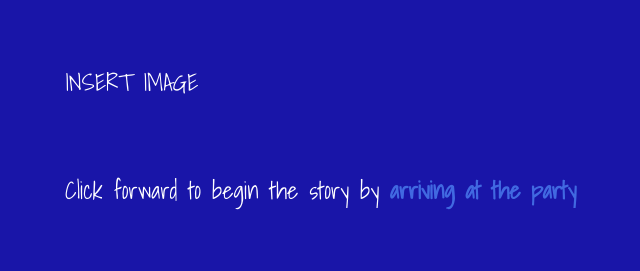
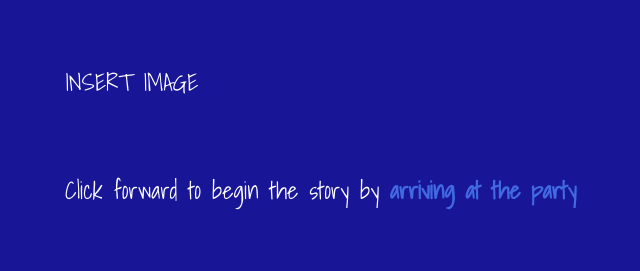
Before and after one commit to ymachucarmit/Final-Project-DRAFT, a plain HTML site: page index.html in a window 1280 px wide. Shown: the whole page, without its empty margins (191-831 px from the left). Drawn offline with Linux system fonts and the light colour scheme; a web font is replaced by a local one.

Commit message:
Update index.html

```diff
--- a/index.html
+++ b/index.html
@@ -16,7 +16,7 @@ tw-story {
   font-family: 'Grape Nuts', cursive;
   font-family: 'Shadows Into Light', cursive;
   color: #FFF;
-  background-color: #1915A8;
+  background-color: #191597;
 }
 
 .story-image {
```
